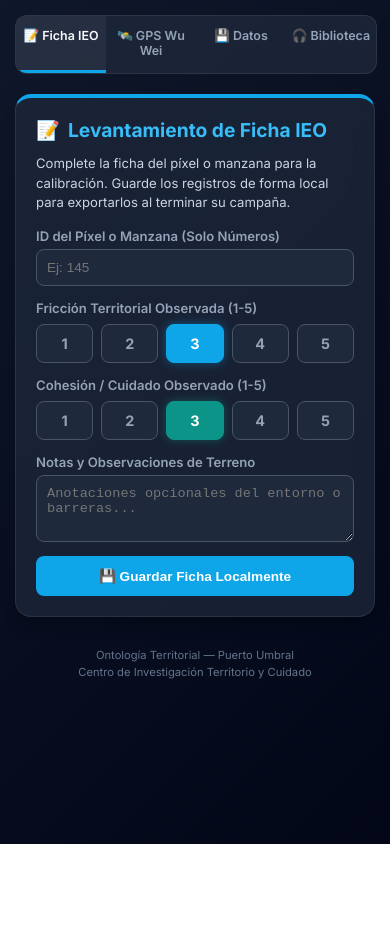
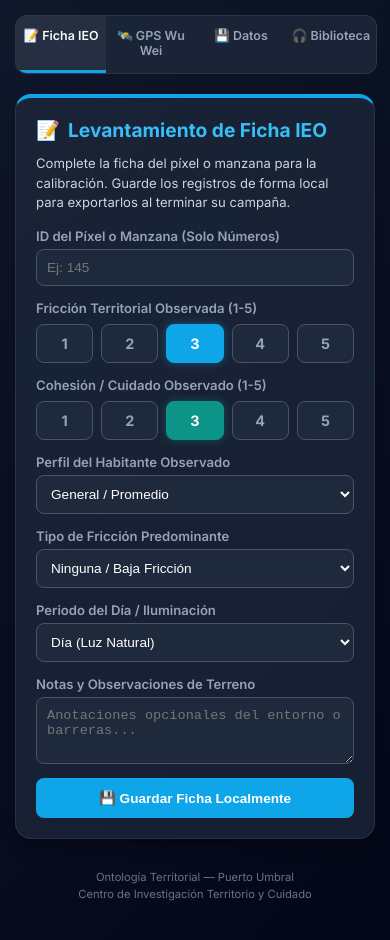
Before and after one commit to OntologiaTerritorial/puerto_umbral, a plain HTML site: page app/mobile.html in a window 390 px wide. Before the commit the page ends 844 px from the top, so only its background shows below. Drawn offline with Linux system fonts and the light colour scheme.

Commit message:
Update mobile.html

```diff
--- a/app/mobile.html
+++ b/app/mobile.html
@@ -350,6 +350,36 @@
         </div>
 
         <div class="form-group">
+          <label for="ieo_perfil">Perfil del Habitante Observado</label>
+          <select id="ieo_perfil">
+            <option value="General">General / Promedio</option>
+            <option value="Ninez">Niñez / Infancia</option>
+            <option value="AdultoMayor">Persona Mayor</option>
+            <option value="MovilidadReducida">Movilidad Reducida</option>
+          </select>
+        </div>
+
+        <div class="form-group">
+          <label for="ieo_friccion_tipo">Tipo de Fricción Predominante</label>
+          <select id="ieo_friccion_tipo">
+            <option value="Ninguna">Ninguna / Baja Fricción</option>
+            <option value="Fisica">Infraestructura / Barrera Física</option>
+            <option value="Seguridad">Seguridad / Delincuencia</option>
+            <option value="Climatica">Isla de Calor / Climática</option>
+            <option value="Social">Fricción Social / Segregación</option>
+          </select>
+        </div>
+
+        <div class="form-group">
+          <label for="ieo_iluminacion">Periodo del Día / Iluminación</label>
+          <select id="ieo_iluminacion">
+            <option value="Dia">Día (Luz Natural)</option>
+            <option value="Crepusculo">Tarde / Crepúsculo</option>
+            <option value="Noche">Noche (Luz Artificial)</option>
+          </select>
+        </div>
+
+        <div class="form-group">
           <label for="ieo_notas">Notas y Observaciones de Terreno</label>
           <textarea id="ieo_notas" rows="3" placeholder="Anotaciones opcionales del entorno o barreras..."></textarea>
         </div>
@@ -550,11 +580,17 @@
 
       // Limpiar notas de saltos de línea molestos para que no rompa el CSV
       var cleanNotes = notesInput.value.replace(/\r?\n|\r/g, ' ').trim();
+      var perfil = document.getElementById('ieo_perfil').value;
+      var tipoFriccion = document.getElementById('ieo_friccion_tipo').value;
+      var iluminacion = document.getElementById('ieo_iluminacion').value;
 
       var ficha = {
         pixel_id: pixelId,
         friccion: selectedFriccion,
         cohesion: selectedCohesion,
+        perfil: perfil,
+        tipo_friccion: tipoFriccion,
+        iluminacion: iluminacion,
         notas: cleanNotes,
         date: new Date().toISOString()
       };
@@ -672,11 +708,14 @@
         return;
       }
 
-      // Standard CSV format for Shiny input
-      var csvContent = "pixel_id,friccion_observada,cohesion_observada,notas,fecha\n";
+      // Standard CSV format for Shiny input (enriquecido con de talles cualitativos)
+      var csvContent = "pixel_id,friccion_observada,cohesion_observada,perfil_habitante,tipo_friccion_predominante,iluminacion_dia,notas,fecha\n";
       fichas.forEach(f => {
         var escapedNotes = (f.notas || "").replace(/"/g, '""');
-        csvContent += `${f.pixel_id},${f.friccion},${f.cohesion},"${escapedNotes}",${f.date}\n`;
+        var fPerfil = f.perfil || "General";
+        var fTipo = f.tipo_friccion || "Ninguna";
+        var fIlum = f.iluminacion || "Dia";
+        csvContent += `${f.pixel_id},${f.friccion},${f.cohesion},"${fPerfil}","${fTipo}","${fIlum}","${escapedNotes}",${f.date}\n`;
       });
 
       triggerDownload(csvContent, "campana_terreno_ieo.csv", "text/csv;charset=utf-8;");
```
